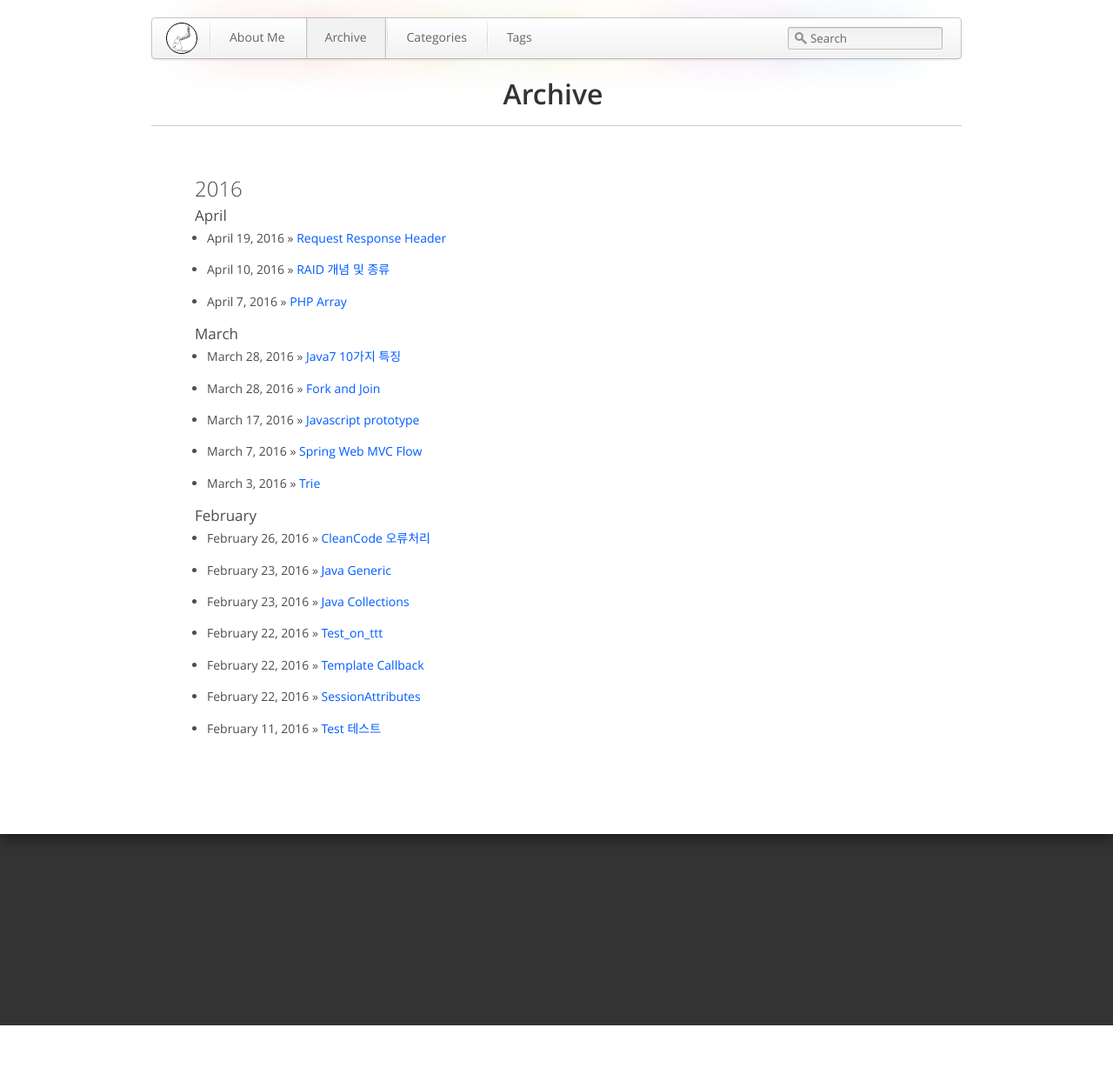
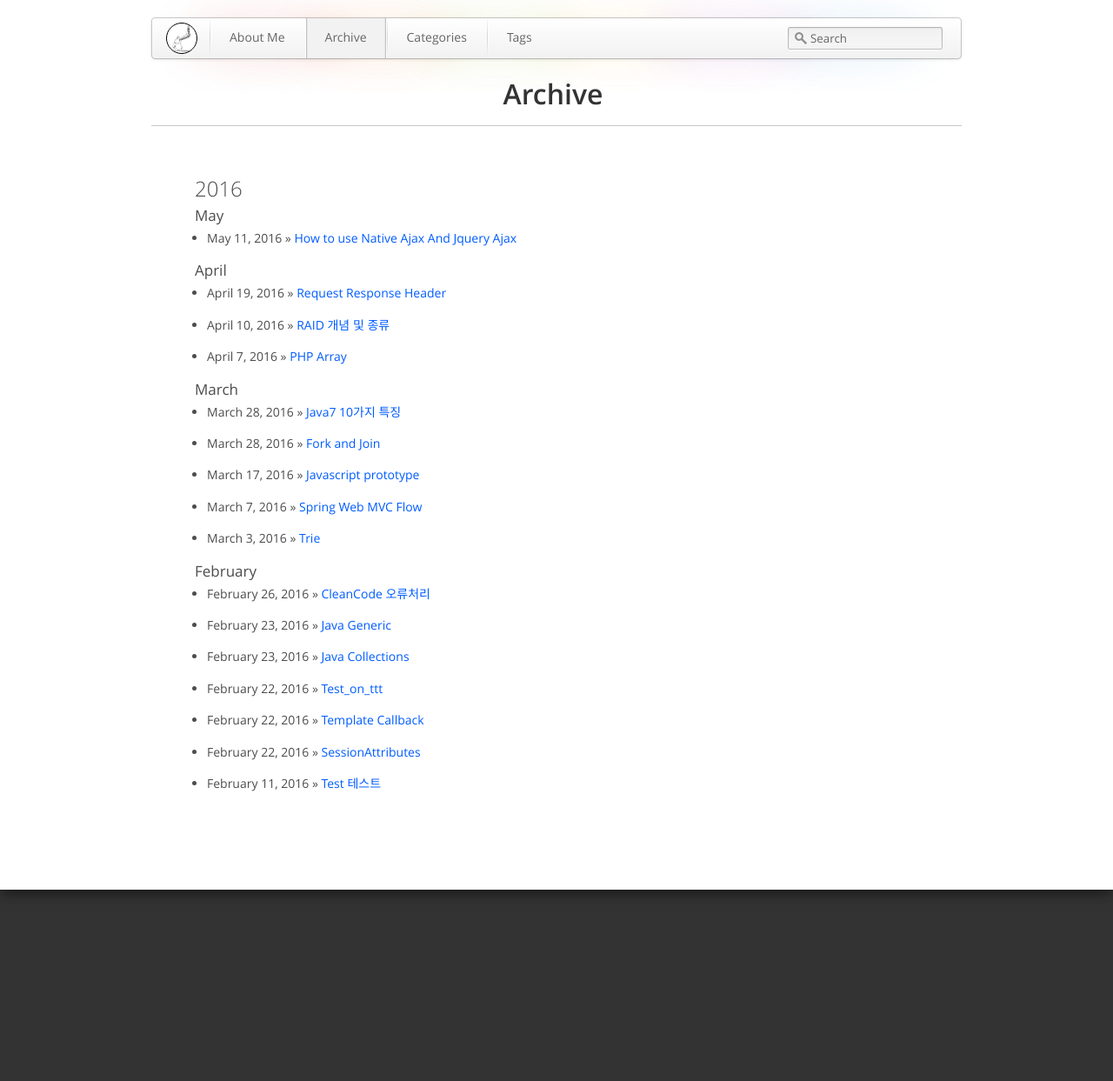
Before and after one commit to tinybread/tinybread.github.com, a Jekyll site: the page built from archive.html, in a window 1280 px wide. Shown: the whole page at 87% size. Built offline with Jekyll 4.4.1, drawn with Linux system fonts in a browser that asks for light colours; before the commit the page ends 1179 px from its top, so only the background shows below that.

Commit message:
no message

```diff
--- /dev/null
+++ b/_posts/2016-5-11-How to use Native Ajax and Jquery Ajax_on_Javascript.md
@@ -0,0 +1,21 @@
+---
+layout: post
+category: Other
+title: How to use Native Ajax And Jquery Ajax
+tagline: by TinyBread
+tags: [Javascript]
+---
+
+
+<!--more-->
+
+
+
+# Ajax?
+
+### use Native Ajax
+
+### use Jquery Ajax
+
+
+###code
```
Also changed, not shown: _posts/2016-4-19-Request  Response Header_on_Other.md (+1 -1 lines).
